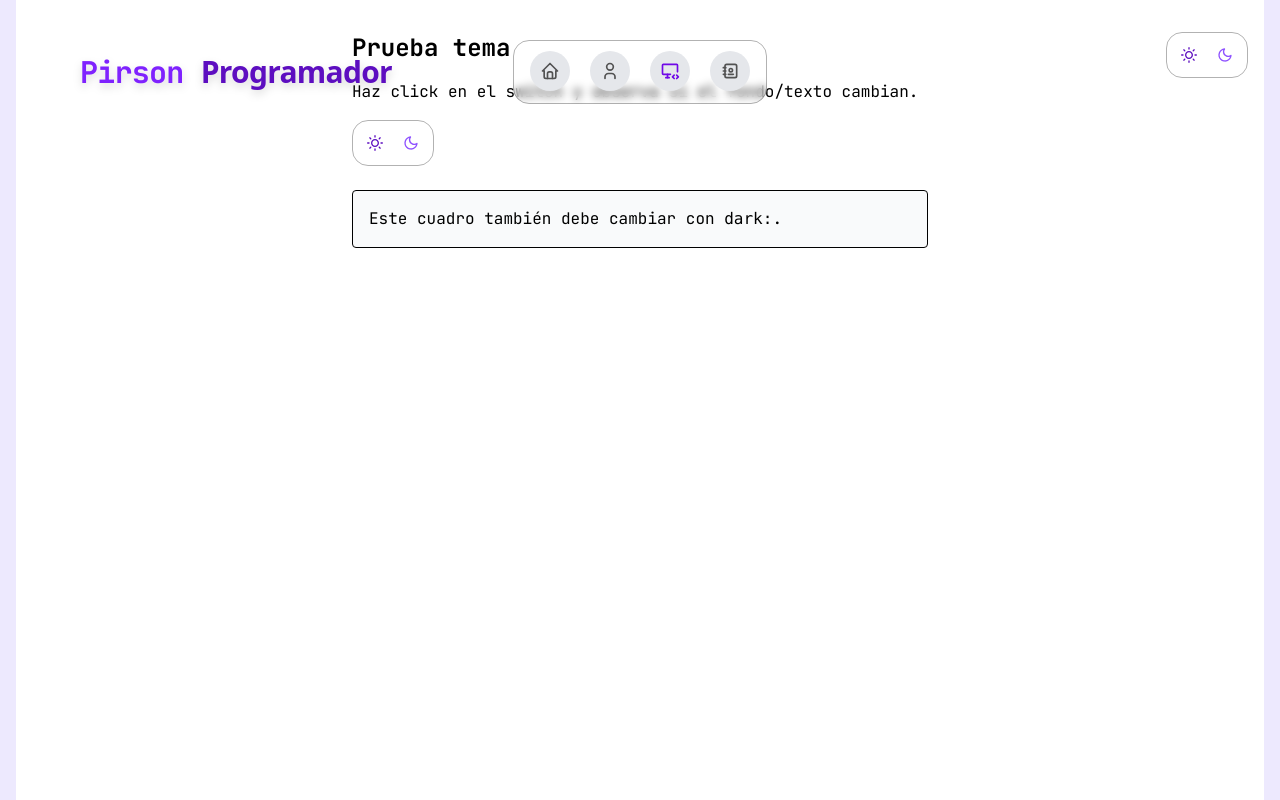
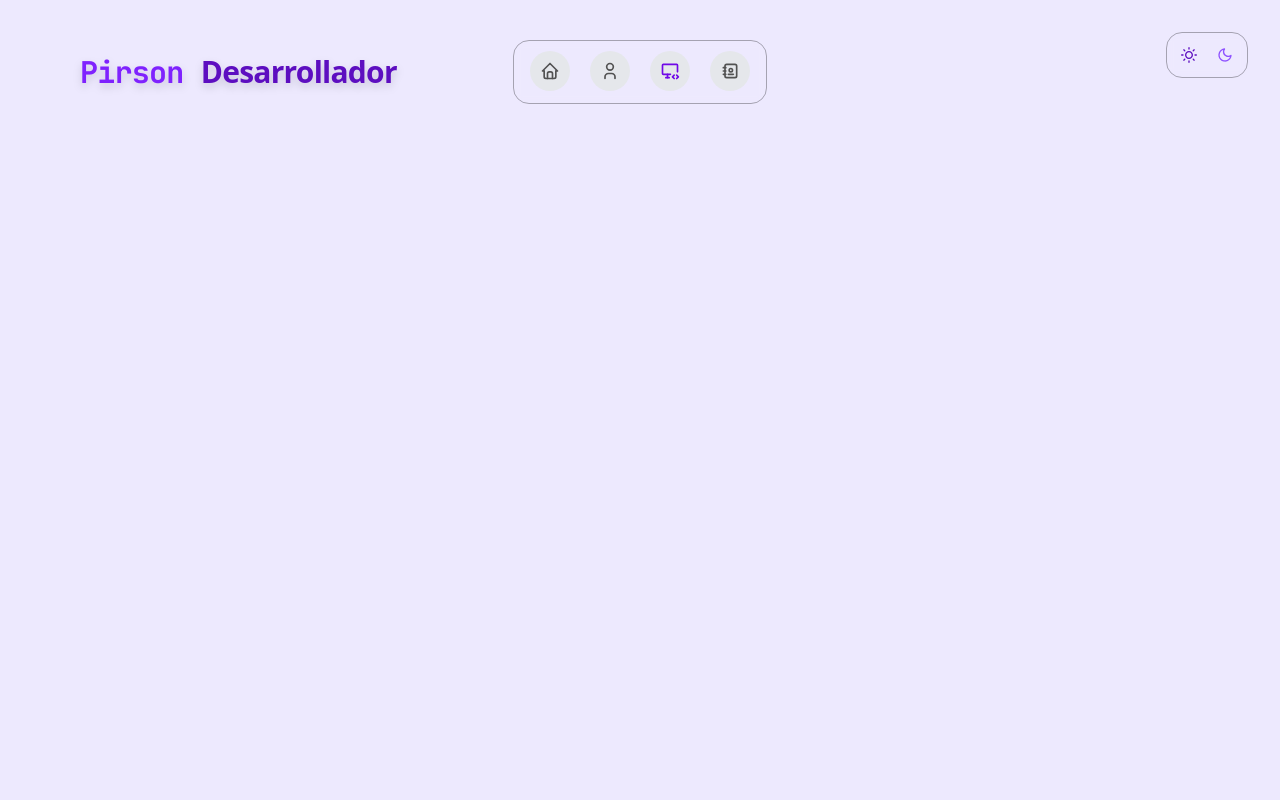
Before and after one commit to SrPirson/Portfolio, a React (Vite) app: page /projects in a window 1280 px wide. Built offline with nearby package versions, Linux system fonts and the light colour scheme.

Commit message:
fix: remove testing document

```diff
--- a/src/pages/Projects.jsx
+++ b/src/pages/Projects.jsx
@@ -3,17 +3,8 @@ import SwitchMode from "../components/SwitchTheme";
 
 const Projects = () => {
   return (
-    <div className="min-h-screen p-8 transition-colors duration-300 bg-white dark:bg-neutral-900 text-black dark:text-white">
-      <div className="max-w-xl mx-auto">
-        <h1 className="text-2xl font-bold mb-4">Prueba tema</h1>
-        <p className="mb-4">Haz click en el switch y observa si el fondo/texto cambian.</p>
-        <div className="mb-6">
-          <SwitchMode />
-        </div>
-        <div className="p-4 border rounded bg-gray-50 dark:bg-neutral-800">
-          Este cuadro también debe cambiar con <code>dark:</code>.
-        </div>
-      </div>
+    <div className="container">
+
     </div>
   );
 };
```
